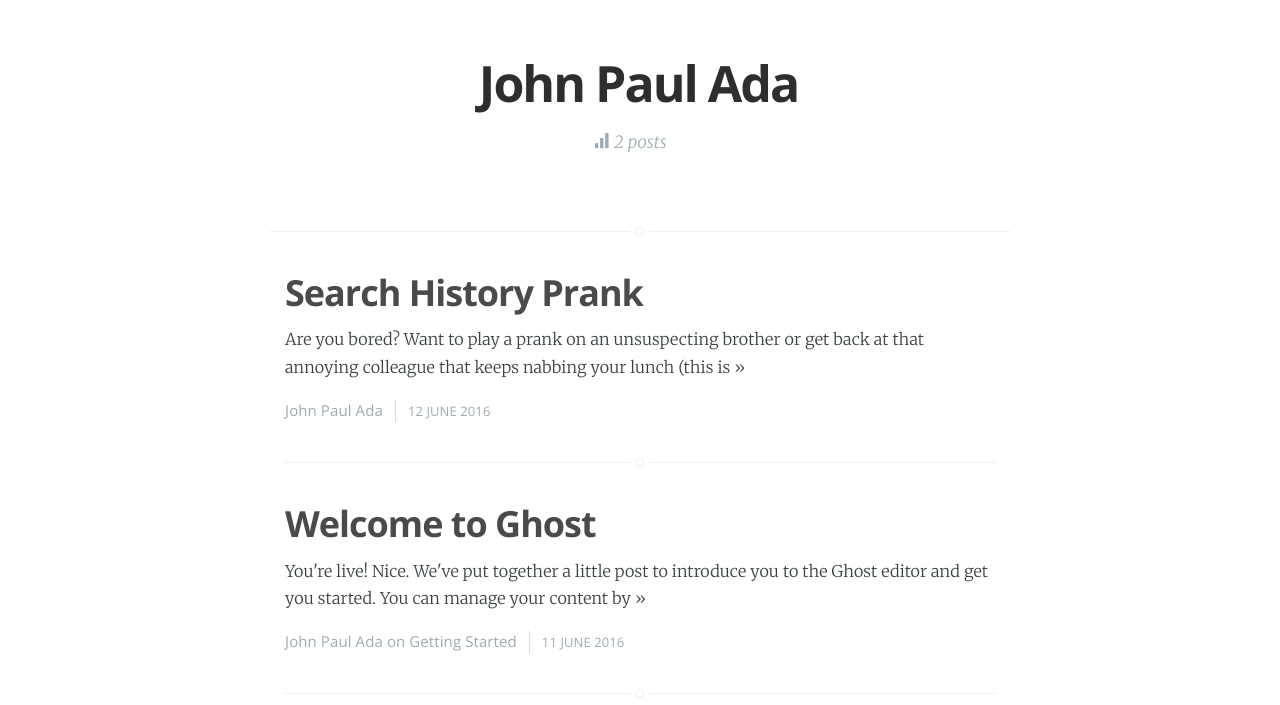
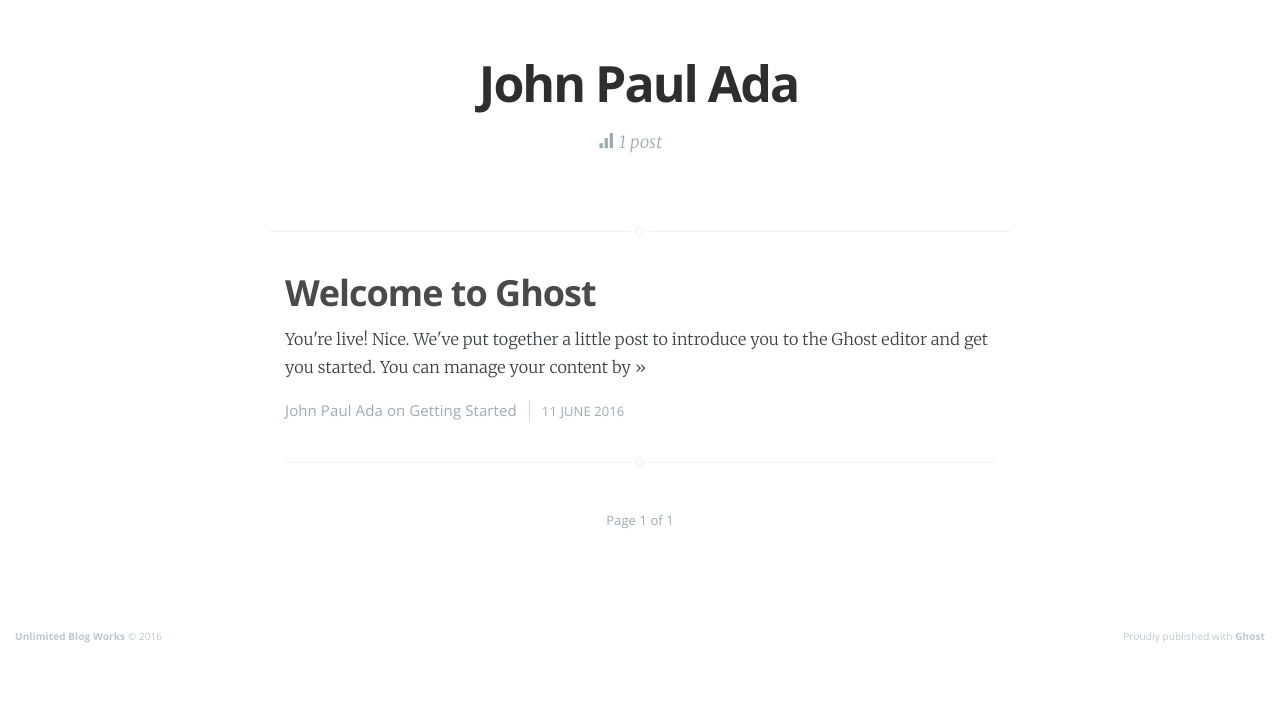
Before and after one commit to johnpaulada/johnpaulada.github.io, a plain HTML site: page author/john/index.html in a window 1280 px wide. Shown: the part 95-800 px from the top of the page. Drawn offline with nearby package versions, Linux system fonts and the light colour scheme.

Commit message:
Blog update at 2016-06-12 15:21:30

```diff
--- a/author/john/index.html
+++ b/author/john/index.html
@@ -3,7 +3,7 @@
     <meta charset="utf-8">
     <meta http-equiv="X-UA-Compatible" content="IE=edge">
 
-    <title>John Paul Ada - Page 1 - Unlimited Blog Works</title>
+    <title>John Paul Ada - Unlimited Blog Works</title>
     <meta name="description" content="">
 
     <meta name="HandheldFriendly" content="True">
@@ -19,11 +19,11 @@
 
     <meta property="og:site_name" content="Unlimited Blog Works">
     <meta property="og:type" content="profile">
-    <meta property="og:title" content="John Paul Ada - Page 1 - Unlimited Blog Works">
+    <meta property="og:title" content="John Paul Ada - Unlimited Blog Works">
     <meta property="og:url" content="http://localhost:2368/author/john/">
     <meta property="article:modified_time" content="2016-06-11T15:38:54.762Z">
     <meta name="twitter:card" content="summary">
-    <meta name="twitter:title" content="John Paul Ada - Page 1 - Unlimited Blog Works">
+    <meta name="twitter:title" content="John Paul Ada - Unlimited Blog Works">
     <meta name="twitter:url" content="http://localhost:2368/author/john/">
 
     <script type="application/ld+json">
@@ -70,7 +70,7 @@
         <div class="author-meta">
 
 
-            <span class="author-stats"><i class="icon-stats"></i> 2 posts</span>
+            <span class="author-stats"><i class="icon-stats"></i> 1 post</span>
         </div>
     </section>
 
@@ -83,20 +83,6 @@
 
 </div>
 
-<article class="post">
-    <header class="post-header">
-        <h2 class="post-title"><a href="../../search-history-prank/">Search History Prank</a></h2>
-    </header>
-    <section class="post-excerpt">
-        <p>Are you bored? Want to play a prank on an unsuspecting brother or get back at that annoying colleague that keeps nabbing your lunch (this is <a class="read-more" href="../../search-history-prank/">»</a></p>
-    </section>
-    <footer class="post-meta">
-
-        <a href="index.html">John Paul Ada</a>
-
-        <time class="post-date" datetime="2016-06-12">12 June 2016</time>
-    </footer>
-</article>
 <article class="post tag-getting-started">
     <header class="post-header">
         <h2 class="post-title"><a href="../../welcome-to-ghost/">Welcome to Ghost</a></h2>
```
Also changed, not shown: index.html (+0 -14 lines), search-history-prank/index.html (+0 -1 lines), welcome-to-ghost/index.html (+0 -6 lines), 1 other file.
